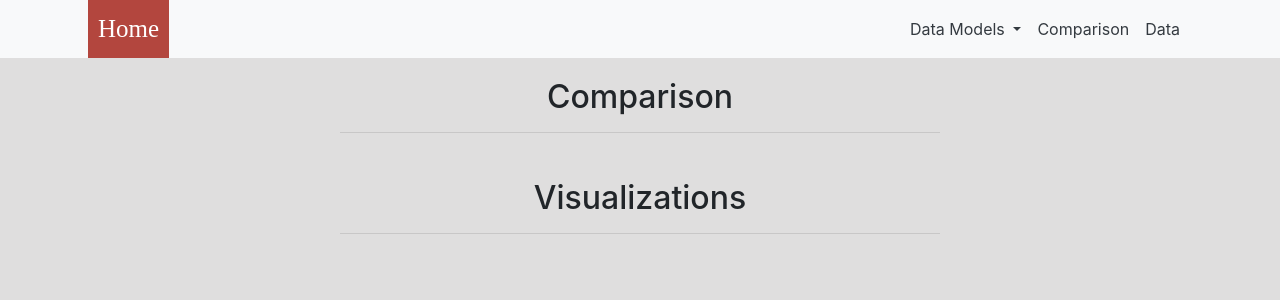
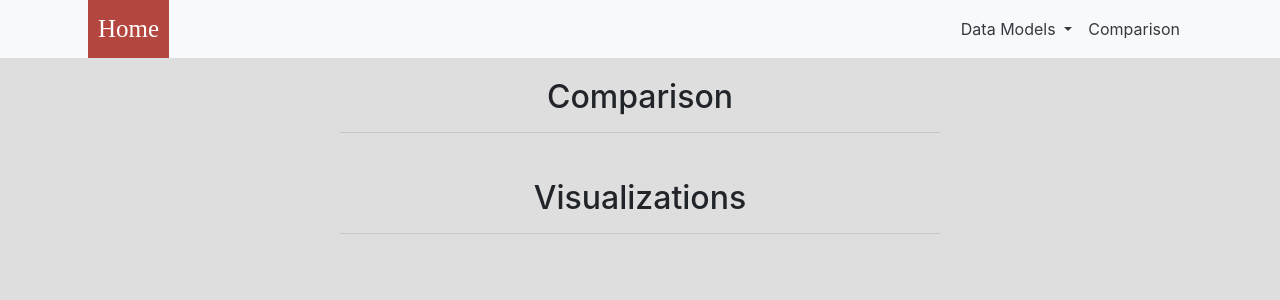
Before and after one commit to stevenhiek/Project4, a Flask app: page /comparison.html in a window 1280 px wide. Shown: the top 300 px of the page. Run offline with Flask 2, Linux system fonts and the light colour scheme; some libraries are stand-ins or nearby versions.

Commit message:
Remove Data Tab

```diff
--- a/application.py
+++ b/application.py
@@ -52,9 +52,9 @@ def datamodel_neuralNetworks():
 def comparison():
     return render_template("/comparison.html")
 
-@application.route("/data.html")
-def data():
-    return render_template("/data.html")
+# @application.route("/data.html")
+# def data():
+#     return render_template("/data.html")
 
 
 if __name__ == "__main__":
--- a/templates/comparison.html
+++ b/templates/comparison.html
@@ -42,9 +42,9 @@
           <li class="nav-item">
             <a class="nav-link text-dark" href="comparison.html"> Comparison </a>
           </li>
-          <li class="nav-item">
+          <!-- <li class="nav-item">
             <a class="nav-link text-dark" href="data.html"> Data </a>
-          </li>
+          </li> -->
         </ul>
       </div>
     </div>
--- a/templates/data.html
+++ b/templates/data.html
@@ -42,9 +42,9 @@
           <li class="nav-item">
             <a class="nav-link text-dark" href="comparison.html">Comparison</a>
           </li>
-          <li class="nav-item">
+          <!-- <li class="nav-item">
             <a class="nav-link text-dark" href="data.html">Data</a>
-          </li>
+          </li> -->
         </ul>
       </div>
     </div>
--- a/templates/index.html
+++ b/templates/index.html
@@ -47,9 +47,9 @@
           <li class="nav-item">
             <a class="nav-link text-dark" href="comparison.html">Comparison</a>
           </li>
-          <li class="nav-item">
+          <!-- <li class="nav-item">
             <a class="nav-link text-dark" href="data.html">Data</a>
-          </li>
+          </li> -->
         </ul>
       </div>
 
--- a/templates/logisticRegression.html
+++ b/templates/logisticRegression.html
@@ -42,9 +42,9 @@
           <li class="nav-item">
             <a class="nav-link text-dark" href="comparison.html">Comparison</a>
           </li>
-          <li class="nav-item">
+          <!-- <li class="nav-item">
             <a class="nav-link text-dark" href="data.html">Data</a>
-          </li>
+          </li> -->
         </ul>
       </div>
     </div>
--- a/templates/neuralNetworks.html
+++ b/templates/neuralNetworks.html
@@ -42,9 +42,9 @@
           <li class="nav-item">
             <a class="nav-link text-dark" href="comparison.html">Comparison</a>
           </li>
-          <li class="nav-item">
+          <!-- <li class="nav-item">
             <a class="nav-link text-dark" href="data.html">Data</a>
-          </li>
+          </li> -->
         </ul>
       </div>
     </div>
--- a/templates/randomForest.html
+++ b/templates/randomForest.html
@@ -42,9 +42,9 @@
           <li class="nav-item">
             <a class="nav-link text-dark" href="comparison.html">Comparison</a>
           </li>
-          <li class="nav-item">
+          <!-- <li class="nav-item">
             <a class="nav-link text-dark" href="data.html">Data</a>
-          </li>
+          </li> -->
         </ul>
       </div>
     </div>
```
